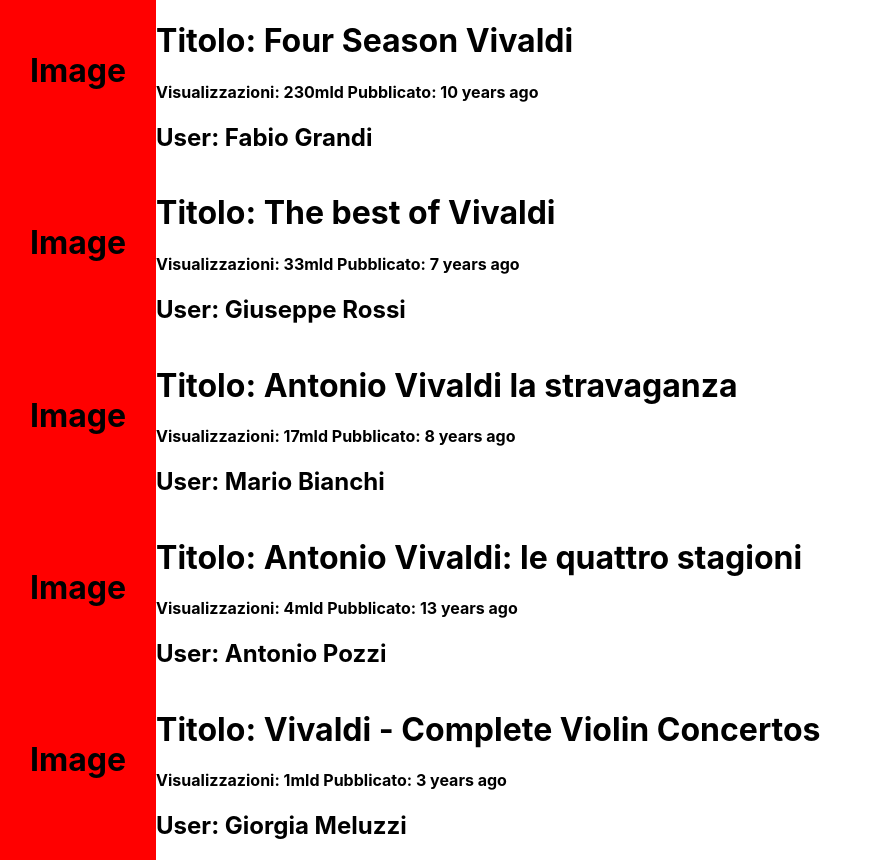
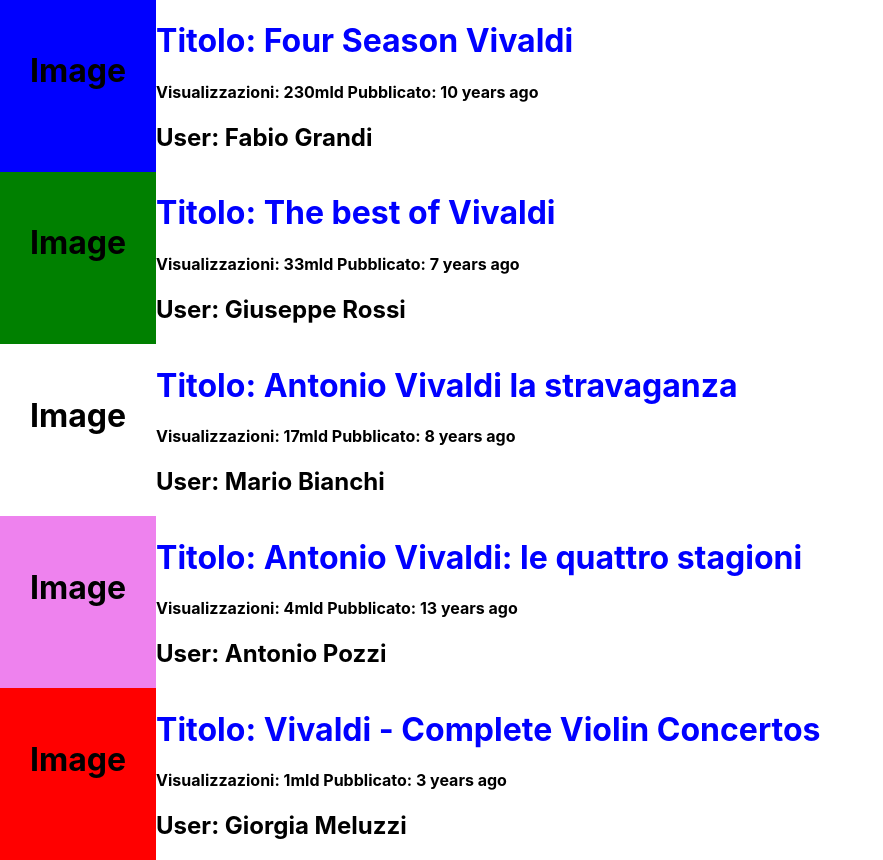
Before and after one commit to fabioPsc/app-react, a React (Create React App) app: page / in a window 1280 px wide. Shown: the whole page, without its empty margins (0-883 px from the left). Built offline with nearby package versions, Linux system fonts and the light colour scheme.

Commit message:
Inserito dello stile per cambiare i colori

```diff
--- a/src/App.js
+++ b/src/App.js
@@ -8,11 +8,11 @@ function App() {
   // PROPS - propietà, dati che passiamo
   return (
     <div className="App">
-        <VideoText title="Four Season Vivaldi" views="230mld" published="10 years ago" user="Fabio Grandi" />
-        <VideoText title="The best of Vivaldi" views="33mld" published="7 years ago" user="Giuseppe Rossi" />
-        <VideoText title="Antonio Vivaldi la stravaganza" views="17mld" published="8 years ago" user="Mario Bianchi" />
-        <VideoText title="Antonio Vivaldi: le quattro stagioni" views="4mld" published="13 years ago" user="Antonio Pozzi" />
-        <VideoText title="Vivaldi - Complete Violin Concertos" views="1mld" published="3 years ago" user="Giorgia Meluzzi" />
+        <VideoText title="Four Season Vivaldi" views="230mld" published="10 years ago" user="Fabio Grandi" color="blue" />
+        <VideoText title="The best of Vivaldi" views="33mld" published="7 years ago" user="Giuseppe Rossi" color="green" />
+        <VideoText title="Antonio Vivaldi la stravaganza" views="17mld" published="8 years ago" user="Mario Bianchi" color="white" />
+        <VideoText title="Antonio Vivaldi: le quattro stagioni" views="4mld" published="13 years ago" user="Antonio Pozzi" color="violet" />
+        <VideoText title="Vivaldi - Complete Violin Concertos" views="1mld" published="3 years ago" user="Giorgia Meluzzi" color="red" />
     </div>
   );
 }
--- a/src/VideoText.js
+++ b/src/VideoText.js
@@ -3,11 +3,11 @@
 function VideoText(props) {
     return (
         <div style={{ display: "flex" }}>
-            <div style= {{ padding: '30px', background: 'red' }} >
+            <div style= {{ padding: '30px', background: props.color }} >
                 <h1>Image</h1>
             </div>
             <div>
-                <h1> Titolo: {props.title} </h1>
+                <h1 style= {{ color: 'blue' }} > Titolo: {props.title} </h1>
                 <h4> Visualizzazioni: {props.views} Pubblicato: {props.published} </h4>
                 <h2> User: {props.user} </h2>
             </div>
```
